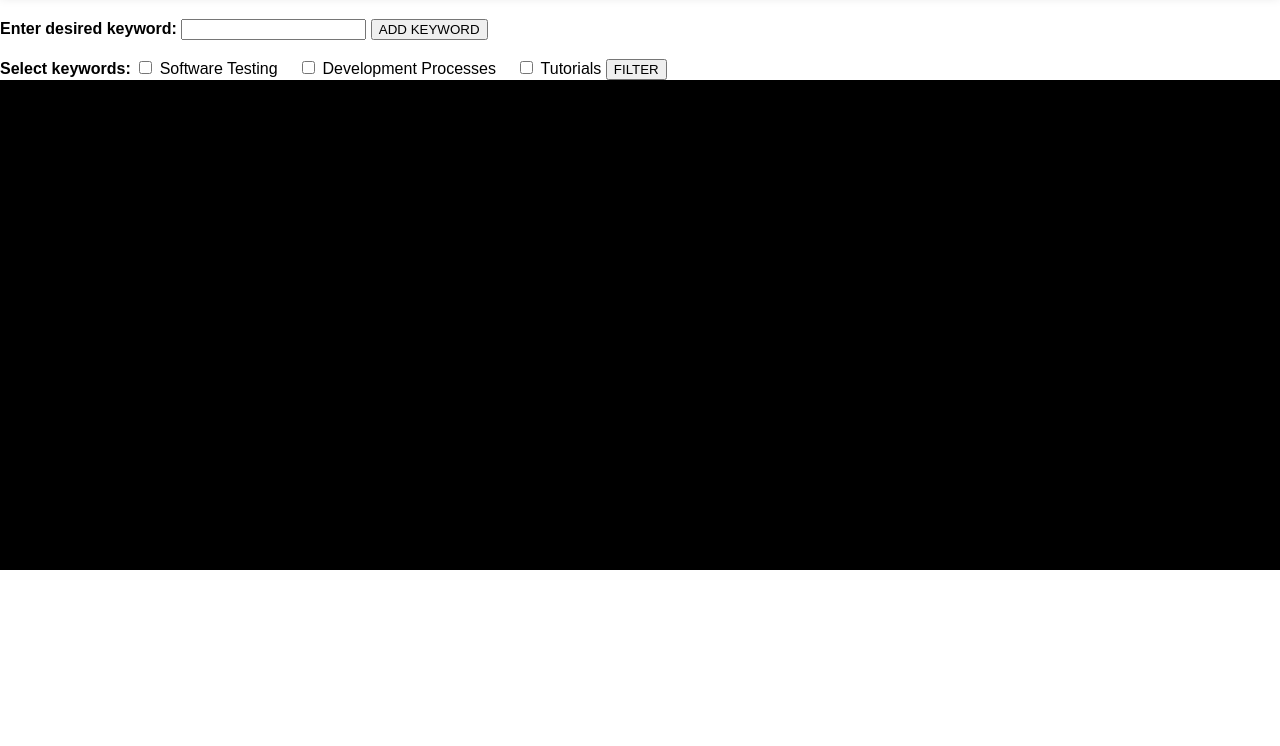
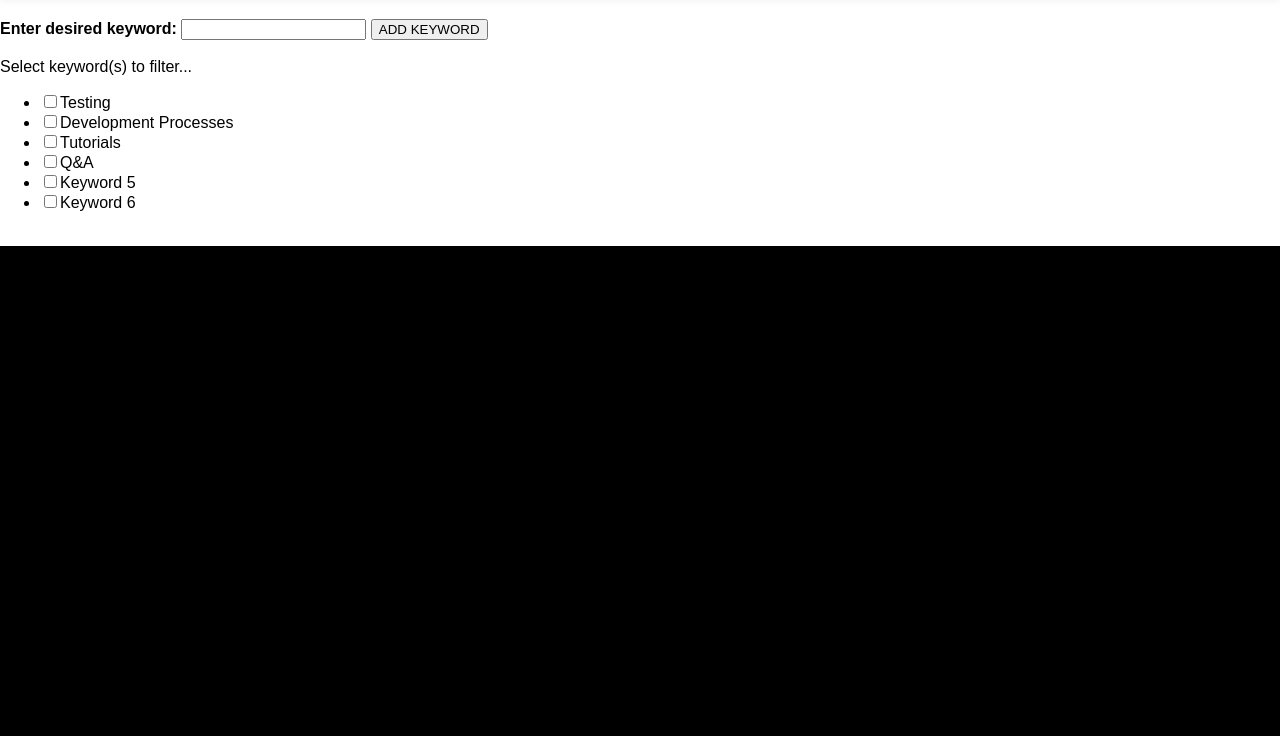
Before and after one commit to zhenyiteo/UNM-SQA-2023-24, a plain HTML site: page index.html in a window 1280 px wide. Shown: the part 81-827 px from the top of the page. Before the commit the page ends 800 px from the top, so only its background shows below. Drawn offline with Linux system fonts and the light colour scheme; no server answers.

Commit message:
updated user interface

```diff
--- a/index.html
+++ b/index.html
@@ -16,19 +16,24 @@
                 <input type="text" id="input-keyword" name="inputKeyword">
                 <button onclick="additionalKeywords()">ADD KEYWORD</button>
             </div>
-            <div class="form-group">
-                <br>
-                <label><b>Select keywords:</b></label>
-                <input type="checkbox" id="keyword-1" name="keyword1" value="Software Testing">
-                <label for="keyword1">Software Testing&emsp;</label>
-                <input type="checkbox" id="keyword-2" name="keyword2" value="Development Processes">
-                <label for="keyword2">Development Processes&emsp;</label>
-                <input type="checkbox" id="keyword-3" name="keyword3" value="Tutorials">
-                <label for="keyword3">Tutorials</label>
-                <input type="submit" value="FILTER">
-            </div>
         </form>
     </div>
+
+    <br>
+
+    <div id="dropdown-container" class="checkbox-dropdown-menu">
+        <span class="list">Select keyword(s) to filter...</span>
+        <ul class="keywords">
+            <li><input type="checkbox" id="keyword-1" name="first-keyword" value="K1">Testing</li>
+            <li><input type="checkbox" id="keyword-2" name="second-keyword" value="K1">Development Processes</li>
+            <li><input type="checkbox" id="keyword-3" name="third-keyword" value="K1">Tutorials</li>
+            <li><input type="checkbox" id="keyword-4" name="fourth-keyword" value="K1">Q&A</li>
+            <li><input type="checkbox" id="keyword-5" name="fifth-keyword" value="K1">Keyword 5</li>
+            <li><input type="checkbox" id="keyword-6" name="sixth-keyword" value="K1">Keyword 6</li>
+        </ul>
+    </div>
+
+    <br>
 
     <div id="video-container">
         <div id="video-player"></div>
--- a/script.js
+++ b/script.js
@@ -37,5 +37,5 @@ function loadVideo(videoId, title) {
     `;
 }
 
-
+// Calling fetchYouTubeVideos() function to display initial 12 videos onto the screen
 fetchYouTubeVideos();
```
